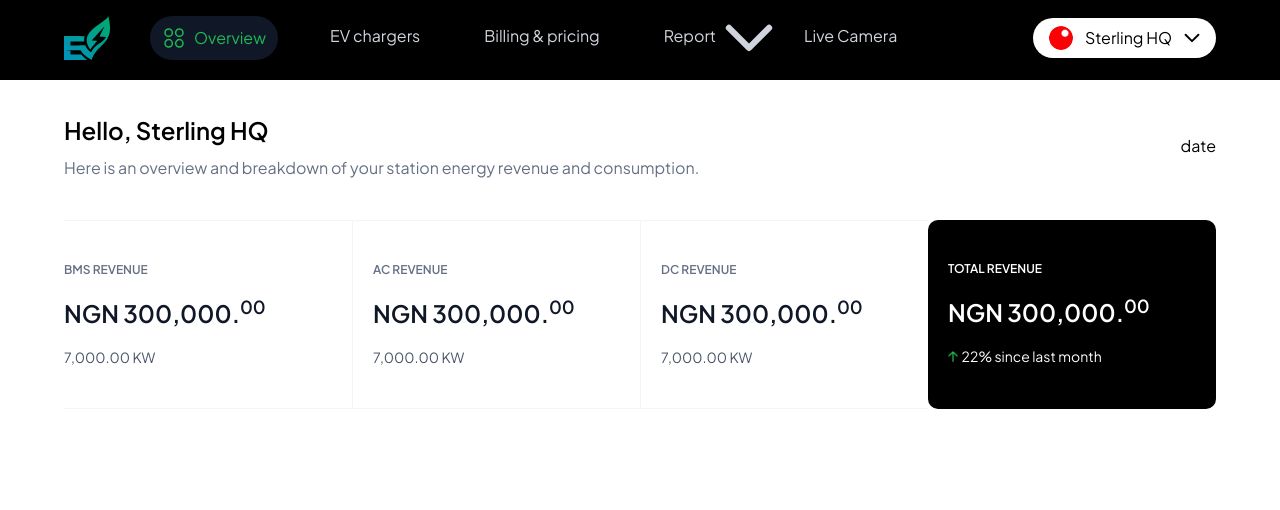
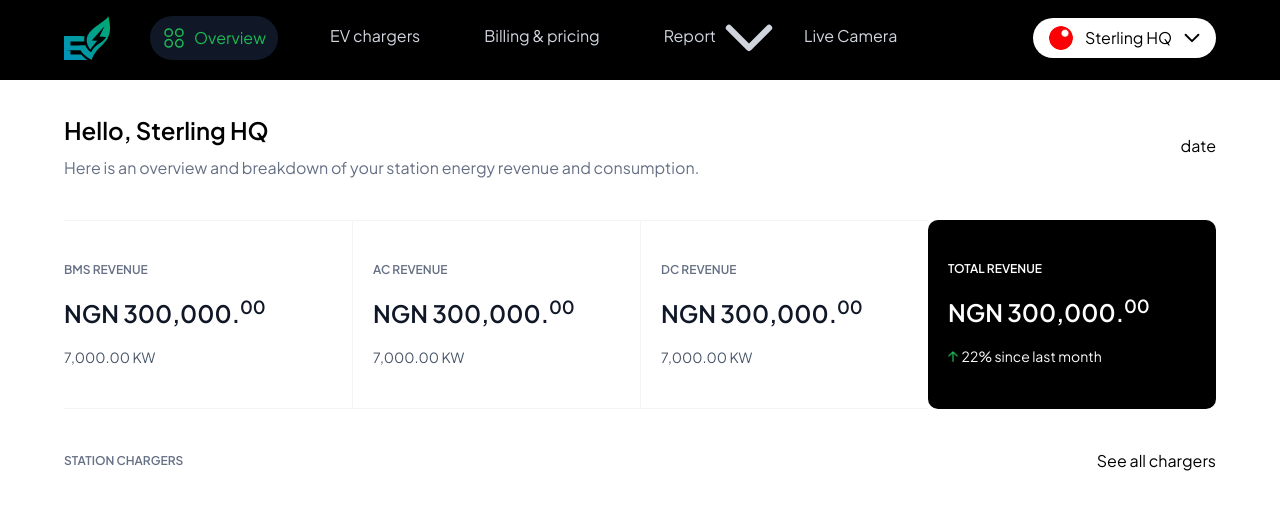
Before and after one commit to Thophylarh/ev-charger, a React (Create React App) app: page /company in a window 1280 px wide. Shown: the top 510 px of the page. Built offline with nearby package versions, Linux system fonts and the light colour scheme; sample sign-in values are in the browser's storage.

Commit message:
refactor global style page (index.css)

```diff
--- /dev/null
+++ b/src/components/Company/ChargersCard/index.jsx
@@ -0,0 +1,7 @@
+import React from 'react'
+
+export default function ChargersCard() {
+  return (
+    <div>ChargersCard</div>
+  )
+}
--- a/src/index.css
+++ b/src/index.css
@@ -4,15 +4,19 @@
 
 :root {
 	--horizontalMargin: 2.5rem;
-	--bgGrey: #101828;
-	--greenTextColor: #1db954;
+
 	--borderRadius: 3.125rem;
+
+	--marginBtwSection: 2.5rem;
+
+	--grey300: #d0d5dd;
+	--grey500: #667085;
+	--grey600: #475467;
+	--grey700: #344054;
+	--grey900: #101828;
+
+	--primaryGreen500: #1db954;
 	--fontSize: 0.75rem;
-	--navTextColor: #d0d5dd;
-	--marginBtwSection: 2.5rem;
-  --greyTextColor:#667085;
-  --blackTextColor:#101828;
-  --grey600Text:#475467;
 }
 body {
 	font-family: "Plus Jakarta Sans";
@@ -28,17 +32,17 @@ h4 {
 h3 {
 	font-weight: 600;
 	font-size: 0.75rem;
-  color:var(--greyTextColor) ;
+	color: var(--grey500);
 }
 
-h5{
-  font-weight: 700;
-font-size: 1.5rem;
-color:var(--blackTextColor) ;
+h5 {
+	font-weight: 700;
+	font-size: 1.5rem;
+	color: var(--grey900);
 }
 
 .subHeader {
 	font-weight: 400;
 	font-size: 1rem;
-	color:var(--greyTextColor) ;
+	color: var(--grey500);
 }
--- a/src/layouts/Company/NavBar.jsx
+++ b/src/layouts/Company/NavBar.jsx
@@ -18,7 +18,7 @@ export default function CompanyNavBar() {
 					</div>
 
 					<div className="flex">
-						<div className="mr-[var(--horizontalMargin)] text-center font-[var(--fontSize)] flex items-center py-[0.5rem]  px-[0.75rem] bg-[var(--bgGrey)] text-[var(--greenTextColor)] rounded-[var(--borderRadius)]">
+						<div className="mr-[var(--horizontalMargin)] text-center font-[var(--fontSize)] flex items-center py-[0.5rem]  px-[0.75rem] bg-[var(--grey900)] text-[var(--primaryGreen500)] rounded-[var(--borderRadius)]">
 							<img
 								className="mr-[0.5rem] "
 								src={DshboardB}
@@ -27,7 +27,7 @@ export default function CompanyNavBar() {
 							<p className=""> Overview</p>
 						</div>
 
-						<div className=" mr-[var(--horizontalMargin)] text-center font-[var(--fontSize)] flex align-middle py-[0.5rem]  px-[0.75rem] text-[var(--navTextColor)] rounded-[var(--borderRadius)] ">
+						<div className=" mr-[var(--horizontalMargin)] text-center font-[var(--fontSize)] flex align-middle py-[0.5rem]  px-[0.75rem] text-[var(--grey300)] rounded-[var(--borderRadius)] ">
 							{/* <img
 								className="mr-[0.5rem] "
 								src={DshboardB}
@@ -36,7 +36,7 @@ export default function CompanyNavBar() {
 							<p>EV chargers</p>
 						</div>
 
-						<div className=" mr-[var(--horizontalMargin)] text-center font-[var(--fontSize)] flex align-middle py-[0.5rem]  px-[0.75rem] text-[var(--navTextColor)] rounded-[var(--borderRadius)] ">
+						<div className=" mr-[var(--horizontalMargin)] text-center font-[var(--fontSize)] flex align-middle py-[0.5rem]  px-[0.75rem] text-[var(--grey300)] rounded-[var(--borderRadius)] ">
 							{/* <img
 								className="mr-[0.5rem] "
 								src={DshboardB}
@@ -45,13 +45,13 @@ export default function CompanyNavBar() {
 							<p>Billing & pricing </p>
 						</div>
 
-						<div className=" mr-[var(--horizontalMargin)] text-center font-[var(--fontSize)] flex align-middle py-[0.5rem]  px-[0.75rem] text-[var(--navTextColor)] rounded-[var(--borderRadius)] ">
+						<div className=" mr-[var(--horizontalMargin)] text-center font-[var(--fontSize)] flex align-middle py-[0.5rem]  px-[0.75rem] text-[var(--grey300)] rounded-[var(--borderRadius)] ">
 							<p className="mr-[0.5rem] ">Report </p>
 
 							<img src={DropdownIcon} alt="Dropdown Icon" />
 						</div>
 
-						<div className=" mr-[var(--horizontalMargin)] text-center font-[var(--fontSize)] flex align-middle py-[0.5rem]  px-[0.75rem] text-[var(--navTextColor)] rounded-[var(--borderRadius)] ">
+						<div className=" mr-[var(--horizontalMargin)] text-center font-[var(--fontSize)] flex align-middle py-[0.5rem]  px-[0.75rem] text-[var(--grey300)] rounded-[var(--borderRadius)] ">
 							{/* <img
 								className="mr-[0.5rem] "
 								src={DshboardB}
--- a/src/pages/CompanyDashboard/Dashboad/dashboard.jsx
+++ b/src/pages/CompanyDashboard/Dashboad/dashboard.jsx
@@ -19,7 +19,7 @@ export default function Dashboardd() {
 				</div>
 			</section>
 
-			<section>
+			<section className={`mb-[var(--marginBtwSection)]`}>
 				<div className=" grid grid-cols-4  ">
 					<div className="revenueBlock">
 						<h3>BMS REVENUE</h3>
@@ -65,6 +65,14 @@ export default function Dashboardd() {
 					</div>
 				</div>
 			</section>
+
+                  <section className={`mb-[var(--marginBtwSection)]`}>
+                        <div className="flex justify-between items-center">
+					<h3>STATION CHARGERS</h3>
+
+					<button>See all chargers</button>
+				</div>
+                  </section>
 		</section>
 	);
 }
--- a/src/pages/CompanyDashboard/Dashboad/style.css
+++ b/src/pages/CompanyDashboard/Dashboad/style.css
@@ -16,7 +16,7 @@ h5 {
 }
 
 .revenueBlock p {
-	color: var(--grey600Text);
+	color: var(--grey600);
 	font-size: 0.875rem;
 	font-weight: 400;
 }
```
